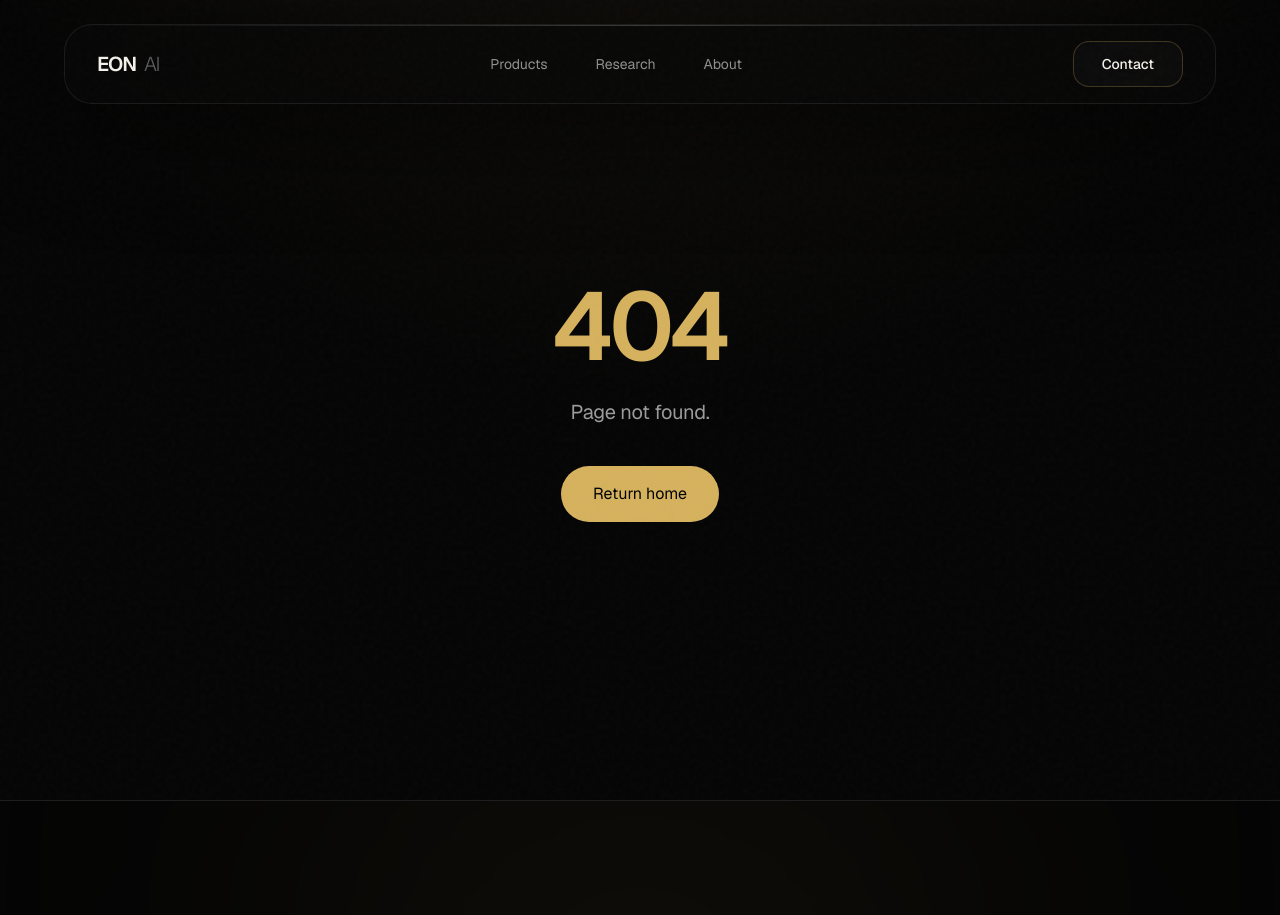
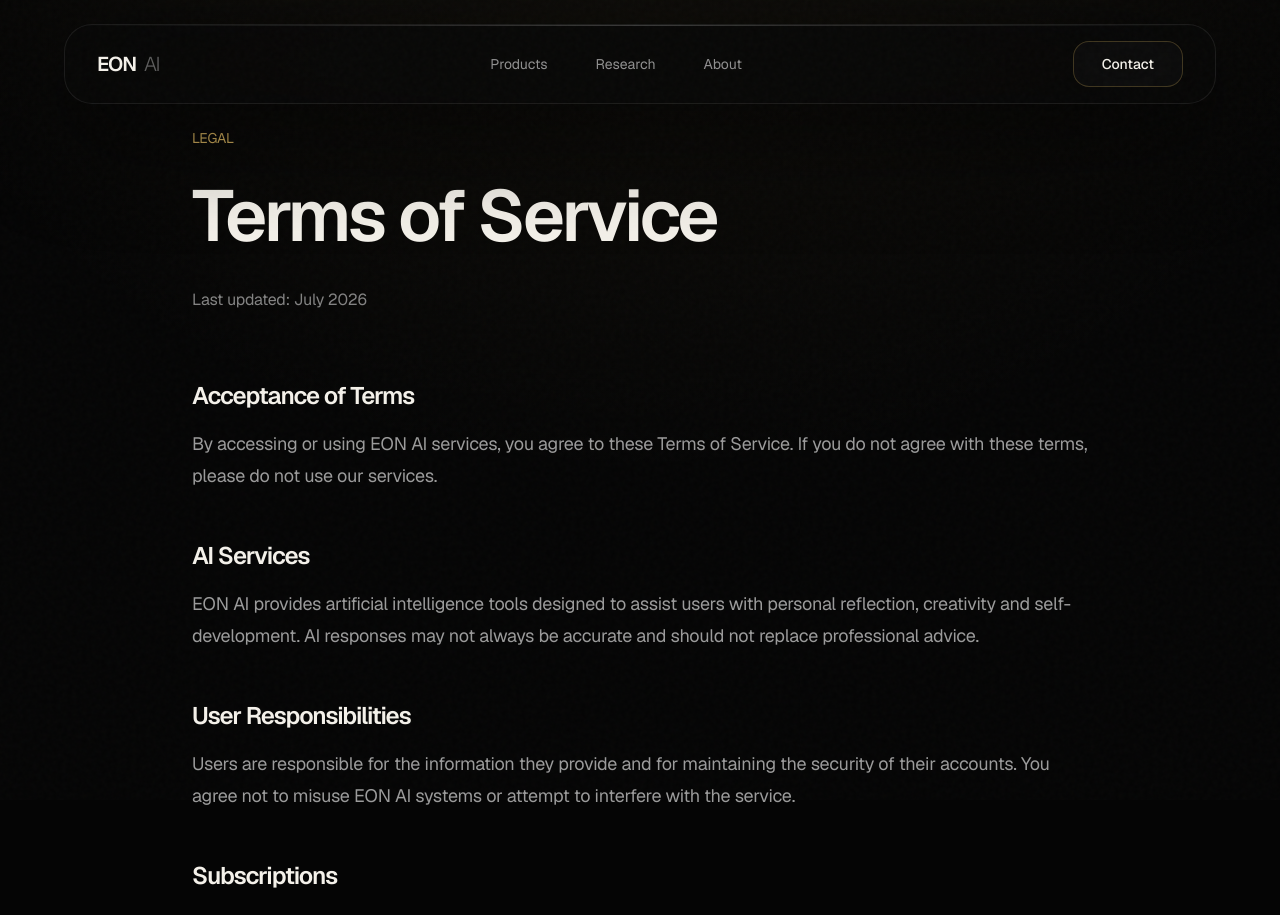
Before and after one commit to EON-System/eon-website, a Next.js app: page /terms in a window 1280 px wide. Before the commit this address had no page. Shown: the top 915 px of the page. Built offline with nearby package versions, Linux system fonts and the light colour scheme.

Commit message:
Create page.tsx

```diff
--- /dev/null
+++ b/src/app/terms/page.tsx
@@ -0,0 +1,268 @@
+import { Container } from "@/components/ui/container";
+import { Section } from "@/components/ui/section";
+
+
+export default function TermsPage() {
+
+
+  return (
+
+    <main>
+
+
+      <Section>
+
+
+        <Container>
+
+
+          <div
+            className="
+              mx-auto
+              max-w-4xl
+            "
+          >
+
+
+            <p
+              className="
+                text-sm
+                uppercase
+                tracking-[0.45em]
+                text-[#D6B25E]
+              "
+            >
+
+              Legal
+
+            </p>
+
+
+
+            <h1
+              className="
+                mt-8
+                text-5xl
+                font-semibold
+                tracking-tight
+                text-[#F4F1EA]
+                md:text-7xl
+              "
+            >
+
+              Terms of Service
+
+            </h1>
+
+
+
+            <p
+              className="
+                mt-8
+                text-white/50
+                leading-8
+              "
+            >
+
+              Last updated: July 2026
+
+            </p>
+
+
+
+
+
+            <div
+              className="
+                mt-16
+                space-y-12
+                text-lg
+                leading-8
+                text-white/60
+              "
+            >
+
+
+
+
+              <section>
+
+                <h2
+                  className="
+                    text-2xl
+                    font-semibold
+                    text-[#F4F1EA]
+                  "
+                >
+
+                  Acceptance of Terms
+
+                </h2>
+
+
+                <p className="mt-4">
+
+                  By accessing or using EON AI services,
+                  you agree to these Terms of Service.
+                  If you do not agree with these terms,
+                  please do not use our services.
+
+                </p>
+
+
+              </section>
+
+
+
+
+
+
+              <section>
+
+                <h2
+                  className="
+                    text-2xl
+                    font-semibold
+                    text-[#F4F1EA]
+                  "
+                >
+
+                  AI Services
+
+                </h2>
+
+
+                <p className="mt-4">
+
+                  EON AI provides artificial intelligence
+                  tools designed to assist users with
+                  personal reflection, creativity and
+                  self-development.
+
+                  AI responses may not always be accurate
+                  and should not replace professional
+                  advice.
+
+                </p>
+
+
+              </section>
+
+
+
+
+
+
+              <section>
+
+                <h2
+                  className="
+                    text-2xl
+                    font-semibold
+                    text-[#F4F1EA]
+                  "
+                >
+
+                  User Responsibilities
+
+                </h2>
+
+
+                <p className="mt-4">
+
+                  Users are responsible for the information
+                  they provide and for maintaining the
+                  security of their accounts.
+
+                  You agree not to misuse EON AI systems
+                  or attempt to interfere with the service.
+
+                </p>
+
+
+              </section>
+
+
+
+
+
+
+              <section>
+
+                <h2
+                  className="
+                    text-2xl
+                    font-semibold
+                    text-[#F4F1EA]
+                  "
+                >
+
+                  Subscriptions
+
+                </h2>
+
+
+                <p className="mt-4">
+
+                  Some EON AI features may require a paid
+                  subscription.
+
+                  Subscription terms, pricing and available
+                  features may change in the future.
+
+                </p>
+
+
+              </section>
+
+
+
+
+
+
+              <section>
+
+                <h2
+                  className="
+                    text-2xl
+                    font-semibold
+                    text-[#F4F1EA]
+                  "
+                >
+
+                  Contact
+
+                </h2>
+
+
+                <p className="mt-4">
+
+                  For questions regarding these Terms,
+                  please contact EON AI.
+
+                </p>
+
+
+              </section>
+
+
+
+
+            </div>
+
+
+
+          </div>
+
+
+        </Container>
+
+
+      </Section>
+
+
+    </main>
+
+  );
+
+}
```
